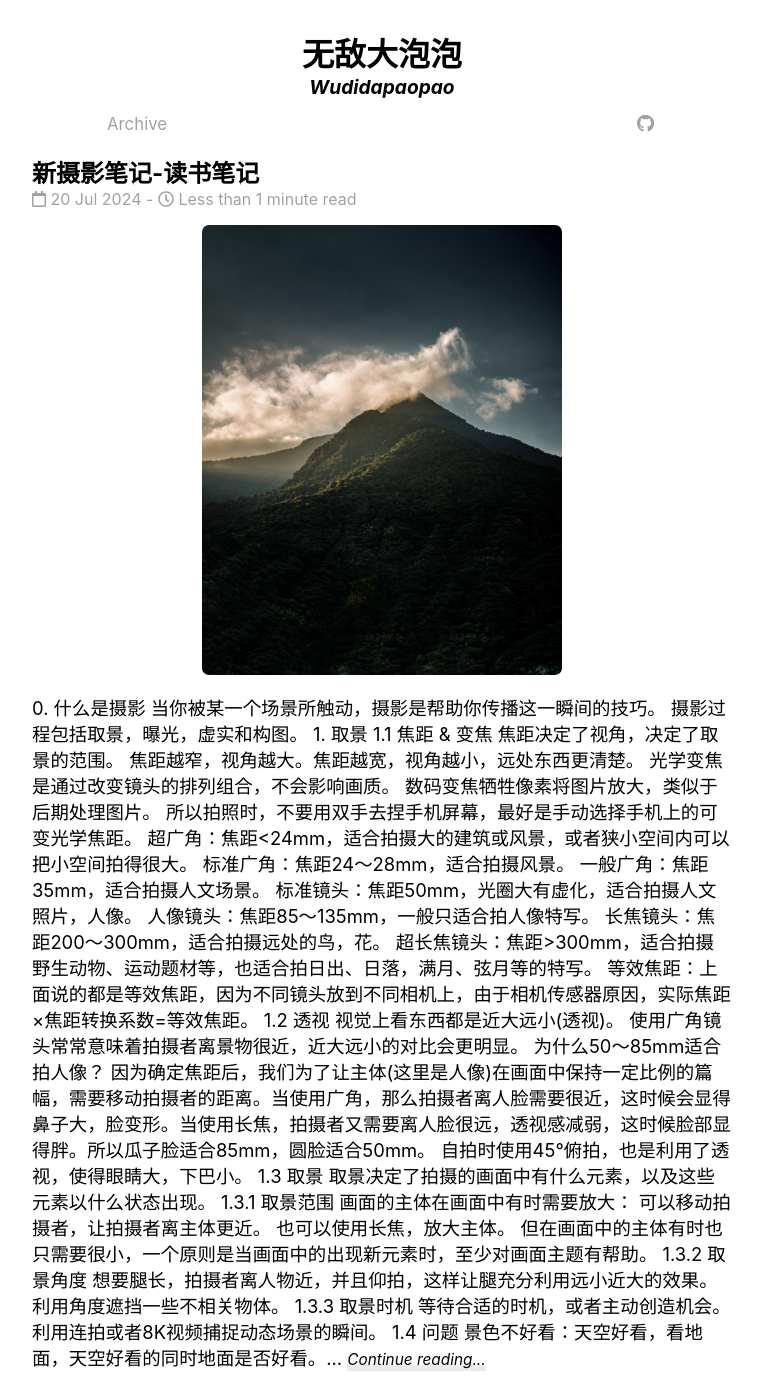
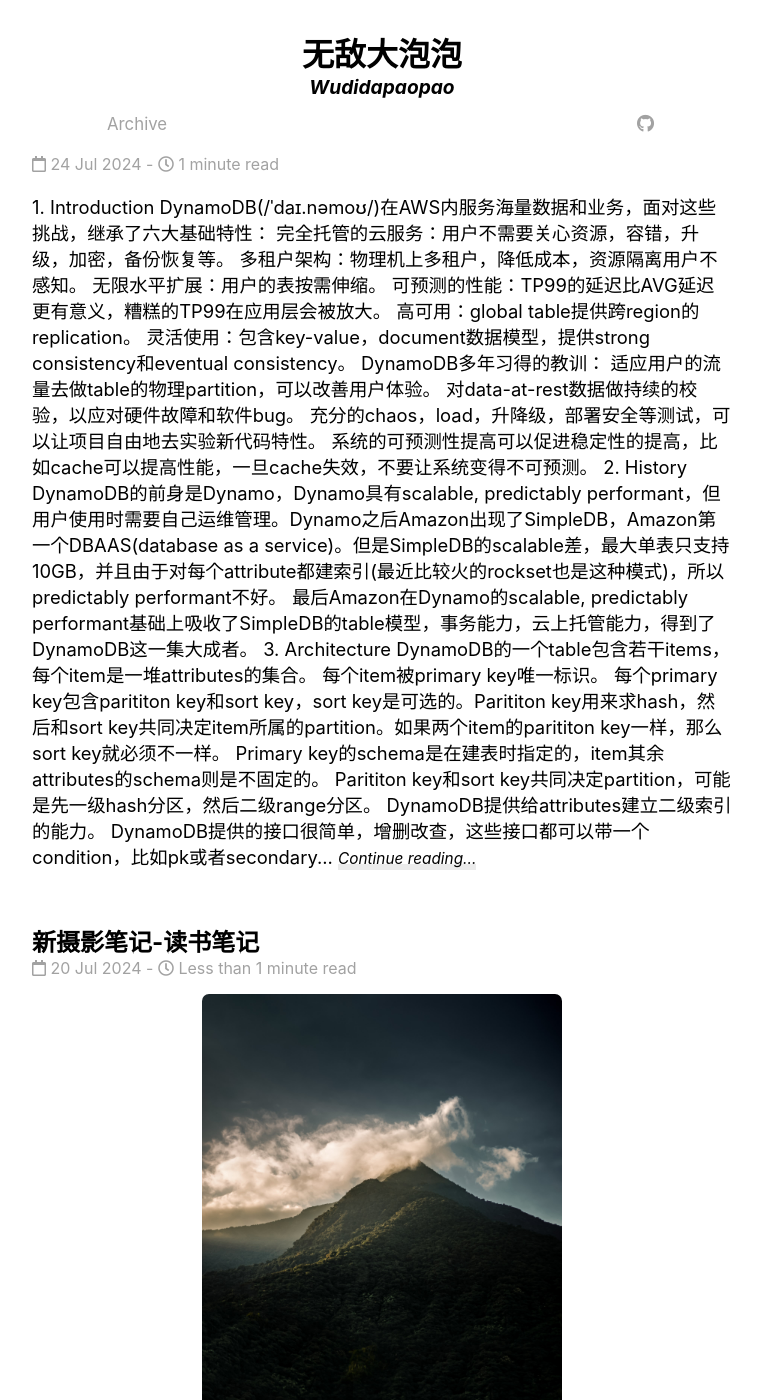
Before and after one commit to wudidapaopao/wudidapaopao.github.io, a Jekyll site: the page built from index.html, in a window 1280 px wide and 1400 px high. Shown: the whole window, without its empty margins (258-1020 px from the left). Built offline with Jekyll 4.4.1, drawn with Linux system fonts in a browser that asks for light colours; nearby versions of some CDN libraries; the list of posts is cut into pages by our own code.

Commit message:
add notes

```diff
--- a/_posts/2024-07-20-photography-reading-notes.md
+++ b/_posts/2024-07-20-photography-reading-notes.md
@@ -10,8 +10,6 @@
 当你被某一个场景所触动，摄影是帮助你传播这一瞬间的技巧。
 
 摄影过程包括取景，曝光，虚实和构图。
-
-
 
 # 1. 取景
 
@@ -43,8 +41,6 @@
 
 - 等效焦距：上面说的都是等效焦距，因为不同镜头放到不同相机上，由于相机传感器原因，实际焦距×焦距转换系数=等效焦距。
 
-
-
 ## 1.2 透视
 
 视觉上看东西都是近大远小(透视)。
@@ -57,13 +53,9 @@
 
 自拍时使用`45°`俯拍，也是利用了透视，使得眼睛大，下巴小。
 
-
-
 ## 1.3 取景
 
 取景决定了拍摄的画面中有什么元素，以及这些元素以什么状态出现。
-
-
 
 ### 1.3.1 取景范围
 
@@ -75,23 +67,17 @@
 
 但在画面中的主体有时也只需要很小，一个原则是当画面中的出现新元素时，至少对画面主题有帮助。
 
-
-
 ### 1.3.2 取景角度
 
 想要腿长，拍摄者离人物近，并且仰拍，这样让腿充分利用远小近大的效果。
 
 利用角度遮挡一些不相关物体。
 
-
-
 ### 1.3.3 取景时机
 
 - 等待合适的时机，或者主动创造机会。
 
 - 利用连拍或者`8K`视频捕捉动态场景的瞬间。
-
-
 
 ## 1.4 问题
 
@@ -109,8 +95,6 @@
 
 - 背景中有不该有的东西：无关的元素尽量少，所有元素都是为主题服务的。要么改变角度，要么换场景，尽量去除画面中不该有的东西。
 
-
-
 ## 1.5 提高
 
 - 控制取景范围营造反差：画面中有两个反差的元素，比如老人与小孩，引发对主题的思考。有比如大场景小人物，很好的视觉效果。
@@ -123,14 +107,28 @@
 
 - 善于利用前景：加入前景，让画面更有层次(前景，中景，后景)。前景还能引导我们的视线到主体，突出主体。
 
-
-
 # 2. 曝光
 
 拍摄过程，也可以说是曝光的过程。光线通过镜头投射在感光元件上，再通过光线的积累，光电信号的转化，最终成为一张照片。
 
 控制照片的明暗可以实现更好的拍摄效果。
 
+## 2.1 白加黑减
 
+- 影调：可以简单理解成照片的明暗亮度，明亮的照片就是高调，昏暗的照片就是低调，不亮不暗的照片就是中间调。虽然实际还包含了色彩、对比度、纹理和氛围在内的整体视觉效果。
 
-## 2.1 白加黑减
+- `18%`中间调：白色的反射率是100%，黑色是0%，根据统计，现实生活中所有物品的反射率平均大概是`18%`，所以有`18%`中间灰的说法。相机默认还原为中间调。
+
+- 测光：相机打开后一直处于测光的状态，以决定后续的曝光量。
+
+  - 评价测光：将画面分为多个区域，并综合考虑整个场景的光线情况来计算曝光值。这种模式适合大多数日常拍摄场景。
+
+  - 点测光：只测量画面中非常小的一个区域（通常是`3%～5%`的画面面积），非常适合精确控制曝光，如在高对比度环境下对特定对象进行测光。
+
+- 曝光补偿：当我们拍一片雪，相机测光时会觉得很亮，然后还原为中间调，所以拍出来的雪比较暗，这时我们需要手动进行曝光补偿，提高画面的亮度。如果是拍黑夜的情况则反之，这就是**白加黑减**的由来。
+
+- 手机曝光补偿：使用手机拍照时，点击屏幕对焦，然后会出来一个小太阳，此时就可以调节曝光补偿。
+
+## 2.2 控制曝光三要素及互易律
+
+### 2.2.1 控制曝光三要素
--- /dev/null
+++ b/_posts/2024-07-23-amazon-dynamodb.md
@@ -0,0 +1,338 @@
+---
+title: Amazon DynamoDB: A Scalable, Predictably Performant, and Fully Managed
+NoSQL Database Service
+layout: post
+categories: [Paper reading]
+image: /assets/img/oranges.jpg
+
+---
+
+# 1. Introduction
+
+`DynamoDB`(`/ˈdaɪ.nəmoʊ/`)在`AWS`内服务海量数据和业务，面对这些挑战，继承了六大基础特性：
+
+- 完全托管的云服务：用户不需要关心资源，容错，升级，加密，备份恢复等。
+
+- 多租户架构：物理机上多租户，降低成本，资源隔离用户不感知。
+
+- 无限水平扩展：用户的表按需伸缩。
+
+- 可预测的性能：`TP99`的延迟比`AVG`延迟更有意义，糟糕的TP99在应用层会被放大。
+
+- 高可用：`global table`提供跨`region`的`replication`。
+
+- 灵活使用：包含`key-value`，`document`数据模型，提供`strong consistency`和`eventual consistency`。
+
+<br>
+
+`DynamoDB`多年习得的教训：
+
+- 适应用户的流量去做`table`的物理`partition`，可以改善用户体验。
+
+- 对`data-at-rest`数据做持续的校验，以应对硬件故障和软件`bug`。
+
+- 充分的`chaos`，`load`，升降级，部署安全等测试，可以让项目自由地去实验新代码特性。
+
+- 系统的可预测性提高可以促进稳定性的提高，比如`cache`可以提高性能，一旦`cache`失效，不要让系统变得不可预测。
+
+<br>
+
+# 2. History
+
+`DynamoDB`的前身是`Dynamo`，`Dynamo`具有`scalable`, `predictably performant`，但用户使用时需要自己运维管理。`Dynamo`之后`Amazon`出现了`SimpleDB`，`Amazon`第一个`DBAAS(database as a service)`。但是`SimpleDB`的`scalable`差，最大单表只支持`10GB`，并且由于对每个`attribute`都建索引(最近比较火的`rockset`也是这种模式)，所以`predictably performant`不好。
+
+最后`Amazon`在`Dynamo`的`scalable`, `predictably performant`基础上吸收了`SimpleDB`的`table`模型，事务能力，云上托管能力，得到了`DynamoDB`这一集大成者。
+
+<br>
+
+# 3. Architecture
+
+`DynamoDB`的一个`table`包含若干`items`，每个`item`是一堆`attributes`的集合。
+
+每个`item`被`primary key`唯一标识。
+
+每个`primary key`包含`parititon key`和`sort key`，`sort key`是可选的。`Parititon key`用来求`hash`，然后和`sort key`共同决定`item`所属的`partition`。如果两个`item`的`parititon key`一样，那么`sort key`就必须不一样。
+
+`Primary key`的`schema`是在建表时指定的，`item`其余`attributes`的`schema`则是不固定的。
+
+`Parititon key`和`sort key`共同决定`partition`，可能是先一级`hash`分区，然后二级`range`分区。
+
+`DynamoDB`提供给`attributes`建立二级索引的能力。
+
+`DynamoDB`提供的接口很简单，增删改查，这些接口都可以带一个`condition`，比如`pk`或者`secondary index`。
+
+<img title="" src="../assets/img/2024-07-23-amazon-dynamodb/1.jpeg" alt="" data-align="center" width="545">
+
+<br>
+
+一个`DynamoDB`的`table`包含若干`partition`，每个`partition`的副本属于一个`paxos group`，通过`multi-paxos`选举`leader`副本提供`write`和强一致`read`，其余副本提供`eventually consistent read`。每个`leader`副本定期延长自己的`lease`，`follower`副本长时间联系不到`leader`副本也会发起选举，成为`leader`副本。但是旧`leader`的`lease`过期前，新leader不能提供`write`和强一致`read`。
+
+每个副本本地是`b-tree + WAL log`的组合，`paxos`同步的也是`WAL log`。
+
+提供`log replicas`的模式，本地只存放`WAL log`，提高`availability`和`durability`。
+
+可以看到上面这一套支持事务`ACID`的`share nothing`存储架构和`TIDB`以及`OB`基本很像。
+
+<img title="" src="../assets/img/2024-07-23-amazon-dynamodb/2.jpeg" alt="" data-align="center" width="514">
+
+<br>
+
+`DynamoDB`还包括非常数十种微服务，比如：
+
+- `Request router`：所有请求的入口。
+
+- `Metadata service`：告诉`request router`一个`table`的某个`item`在哪个`storage node`上。
+
+- `Autoadmin service`：资源创建，`DDL`等入口，探测`storage node`的健康，必要时迁移不健康``storage node`上的副本。
+
+- `Admission control service`：全局流量控制服务。
+
+- 其他比如`PITR`，备份恢复，权限控制，`global table`，`global secondary index`，`transaction`等微服务。<img title="" src="../assets/img/2024-07-23-amazon-dynamodb/3.jpeg" alt="" data-align="center" width="660">
+
+<br>
+
+# 4. Journey from provisioned to on-demand
+
+为了做流控，首先对于读写所需资源进行抽象：
+
+- `RCU(read capacity unit)`：每秒一次强一致性读`4KB`的`item`。
+
+- `WCU(write capacity unit)`：每秒一次写`1KB`的`item`。
+
+`RCU`和`WCU`的组合被称为提供的`throughput`。
+
+每个存储节点有自己的`throughput`，用户对每个`table/partition`有期望的`throughput`。
+
+避免存储节点过载的方式就是让存储节点上所有`partition`的`throughput`之和小于存储节点自身的`throughput`。
+
+当一个`partition`的`throughput`需要调整：
+
+- 如果因为`size`而`repartition`，那么根据新的`partition`数量，平均分配每个`partition`的`throughput`。
+
+- 如果因为`table`新的`throughput`调整，那么根据新的`throughput`进行平均分配。
+
+- 每个`partition`的`throughput`也有上限，如果`table`新的`throughput`过大，也可能导致`repartition`。
+
+上述的流控措施也有问题，如果出现`hot partition`，则容易出现过载或者资源浪费。
+
+<br>
+
+## 4.1 Initial improvements to admission control
+
+### 4.1.1 Bursting
+
+为了处理`hot partition`的情况，即短时间内某个`partition`突然流量超出预算。在每个节点的`partition`维护两类`token`，`allocated tokens`和`burst tokens`。节点级别也维护`allocated tokens`。当流量突然升高，如果当前节点的`allocated tokens`还够用，那么`partition`的读写可以申请`burst tokens`。对于写的情况，还需要同时查看follower上的节点级`token`是否还够用，这一`token`信息leader周期性收集得到。
+
+主要处理`spike`的情况，最多超卖`300s`。
+
+<br>
+
+### 4.1.2 Adaptive capacity
+
+如果某个`partition`被限流，但整个`table`的配额还够，那么会提高被限流`partition`的配额。当整个`table`实际消费的配额超过了，又去降低刚才被提高配额的`partition`。
+
+`Autoadmin`会保证把提高配额的`partition`放到有预算的节点上。
+
+`Adaptive capacity`可以解决某个`partition`长期成为热点的情况。
+
+<br>
+
+## 4.2 Global admission control
+
+`Bursting`和`adaptive capacity`都只对节点级别本地的流控有帮助，且`adaptive capacity`是当限流发生后才起作用，此时业务已经受到影响。
+
+针对全局的流控，引入一个`GAC(global admission control)`服务，每个`GAC server`可配置负责部分`table`的全局流控。每个`request router`每隔几秒从`GAC`获取`token`配额给读写请求使用，`token`会被消耗或者过期。
+
+节点本地级别的流控也会保留，作为本地的防御。
+
+<br>
+
+## 4.3 Balancing consumed capacity
+
+因为`bursting`和`adaptive capacity`的存在，`partition`实际使用的`throughput`会超出设定值，可能影响节点上的其他`partition`。所以两个原则：
+
+- 节点的实际`size`和`throughput`能力会超过节点上的所有`partition`的配额一定阈值，比如`30%`。
+
+- 如果节点自身`size`和`throughput`能力出现不够，其上的`partition`会被挪到其他存储节点。
+
+<br>
+
+## 4.4 Splitting for consumption
+
+即使有上述的一些因为负载不均导致限流的优化，有时出现`host partition`时还是无法避免被限流。
+
+`DynamoDB`实现了基于`throughput`的自动`partition split`，对于一个很热的`partition`，基于观察到的业务的负载访问模式，将`partition`拆分(所以拆分的`key range`并不一定是`key`的中点)。但这并不总是有效，比如热点的只是单个`item`。或者业务访问模式是顺序扫描(如果是对`partition`的顺序扫描，拆分后并不会分担热点压力，反而降低了扫描效率)。
+
+<br>
+
+## 4.5 On-demand provisioning
+
+流控避免了一个用户把资源消耗光，特别是多租户场景更加需要。
+
+`GAC`保证了流控情况下，即使负载不均衡也不会轻易触发限流。
+
+基于负载的自动分区，尽量避免了负载不均衡的情况。
+
+`DynamoDB`为了让用户可以不提前指定配额，按需扩容，当流量使用的资源超过阈值时，将配额`double`，配额`double`是通过将`partition`基于负载进一步`split`实现的。
+
+<br>
+
+# 5. Durability and correctness
+
+接下来看看`DynamoDB`如何避免持久化的数据因为硬件损坏，软件bug，硬件bug而丢失。即`DynamoDB`如何避免，探测，修正潜在的数据丢失问题。
+
+<br>
+
+## 5.1 Hardware failures
+
+`WAL log`会定期归档到`S3`，本地最近写入的还未写入到`S3`的`log`大概是几百`MB`。
+
+当有一个节点挂掉，完全的恢复需要拷贝`b-tree`和`WAL log`到新的节点，一般需要几分钟，在此期间只有`2`个副本工作。为了降低对`durability`的影响，快速让新副本可以工作，新副本可以是`log replica`模式，而这只需要几秒钟，因为只需要复制几百`MB`最近写入的`WAL log`即可。
+
+<br>
+
+## 5.2 Silent data errors
+
+`CPU/memory/disk`的硬件错误都可能导致数据变得不正确。为了及时发现这些静默错误，`DynamoDB`对于`log entry`，`message`，`log file`添加了大量`checksum`校验，两个节点或者两个模块间有数据传输，就一定会做`checksum`校验。
+
+比如每个存储节点都有个`agent`，用来归档`WAL log`：
+
+- `Agent`上传日志前，会做包括`checksum`，`table`，`partition`的校验，以及日志是否有空洞的校验。`S3`的`put`接口自身也会做数据校验。
+
+- 如果当前存储节点发现日志已上传，则会下载下来和本地的日志做比对。
+
+<br>
+
+## 5.3 Continuous verification
+
+持续不断的对在线`paxos group`中不同的副本，以及离线`S3`上`log`恢复出来的数据快照做全量数据比对，比对方式是计算`checksum`。
+
+文章认为这种校验给了系统对于数据的信心，也是最可靠的防御静默数据错误或者软件`bug`的方式。
+
+<br>
+
+## 5.4 Software bugs
+
+软件`bug`也会导致数据的丢失或者污染，避免软件`bug`的方式：
+
+- 对于共识协议，分布式事务，需要经过严格的形式验证。
+
+- 错误注入测试，压力测试。
+
+<br>
+
+## 5.5 Backups and restores
+
+- `Backups & restores`：备份不影响在线流量，因为完全是通过上传到离线的`s3`上的`WAL log`达到备份的目的，通过这些全量的日志，可以恢复`table`到任意时间点。
+
+- `PITR(point-in-time restore)`：`PITR`开启后，`DynamoDB`周期性地上传全量快照到`S3`，当`PITR`请求到来，先找到最近一个版本的全量数据，然后回放增量的日志，即可恢复出指定版本的全量数据。
+
+<br>
+
+# 6. Availability
+
+`DynamoDB`的`partition`副本会跨`node`，`rack`，`region`内的不同`availability zone`分布。
+
+测试`availability`时有单独的调度平台随机对`node`，`rack`，`region`进行断电测试，恢复后会检查数据的正确性。
+
+<br>
+
+## 6.1 Write and consistent read availability
+
+`Write availability`依赖`leader replica`的存活以及所有副本数量满足`quorum`要起。
+
+`Consistent read availability`依赖`leader replica`，`eventually consistent read`可以由任意`replica`提供。所以：
+
+- `leader replica`挂掉后要及时选举新的`leader replica`。
+
+- `follower replica`挂掉后会在几秒钟时间内拉起一个新的`log replica`，避免对`quorum write`造成影响。
+
+- 一个完备的`paxos`实现也对`availability`给予了很大信心。
+
+<br>
+
+## 6.2 Failure detection
+
+`Follower`会和`Leader`保持心跳，一旦长时间没收到心跳，会触发新的`election`。新的`leader`上任后，需要等待上一任`leader`的`lease`到期后才能提供服务。所以当因为网络原因导致`false positive`的`election`对系统的`availability`也有损害。
+
+`DynamoDB`的`follower`在发起`election`前，会发送消息给其他`follower`询问当前`leader`是否还存活，如果回应存活，则会放弃此次`election`，以此减少`false positive`的`election`。
+
+<br>
+
+## 6.3 Measuring availability
+
+`Global table`的`availability`承诺是`99.999%`，`regional table`是`99.99%`。
+
+`DynamoDB`会在`service`级和`table`级每五分钟计算一次`availability`(成功请求的比例)，每天还会做一次`availability`分析上传到`s3`。`Client`侧的监控也会用来分析`availability`。
+
+<br>
+
+## 6.4 Deployments
+
+因为修复`bug`，新功能发布，性能优化等需求，软件需要发布更新。
+
+和关系型数据库不一样(关系型数据库有版本的维护窗口)，`DynamoDB`会按节奏进行版本更新。文中提到特别的一点是会主动对rollback(版本回退)进行线下测试，可以发现一些不容易发现的问题。
+
+发布新版本有时会更新节点之间的`message`类型，新版本需要能够识别新老版本的`message`。在具体发布时，分为两个阶段，`read`阶段新部署的节点可以读取新版本`message`，但不会发送新版本`message`。当发布完成，所有节点都更新到新版本，则进入`write`阶段，节点会发送新版本`message`。即使中间任何阶段由于`availability`告警出现回滚，也能正确处理`message`。
+
+`Leader replica`需要升级时，会先主动转让`leader`。
+
+<br>
+
+## 6.5 Dependencies on external services
+
+`DynamoDB`依赖很多外部服务：
+
+- 这些依赖的外部服务自身的`availability`需要大于`DynamoDB`自身。
+
+- 当外部服务挂了之后，`DynamoDB`有一定的容错能力，比如`request router`会缓存`authentication service`的信息，周期性异步刷新，当`authentication service`挂掉后，使用缓存的数据继续提供`authentication`能力。
+
+<br>
+
+## 6.6 Metadata availability
+
+`Request router`最主要的功能是将业务请求的`key`转发到对应`storage node`上，所以`request router`会以`table`粒度缓存从`metadata service`取得的路由信息，缓存命中率大约为`99.75%`。当缓存失效时(比如新建了很多`partition`)，`metadata service`的流量会暴增`400`倍(`0.25%->100%`)，这会对整个系统造成`cascading failures`。
+
+<br>
+
+`DynamoDB`为了降低这一风险，在`request router`和`metadata service`之间引入一层`MemDS`的分布式内存缓存：
+
+- `MemDS`是纯内存的，使用`perkle tree`作为数据结构。
+
+- `Request router`即使`cache hit`，也会触发从`MemDS`异步刷新缓存，这相当于削峰，
+
+
+
+
+
+
+
+
+
+
+
+<br>
+
+
+
+
+
+
+
+
+
+
+
+DynamoDB关于
+
+
+
+
+
+
+
+# 参考资料
+
+- https://www.usenix.org/system/files/atc22-elhemali.pdf
+
+- https://www.modb.pro/db/474656
```
Also changed, not shown: assets/img/2024-07-23-amazon-dynamodb/1.jpeg (added), assets/img/2024-07-23-amazon-dynamodb/2.jpeg (added), assets/img/2024-07-23-amazon-dynamodb/3.jpeg (added).
